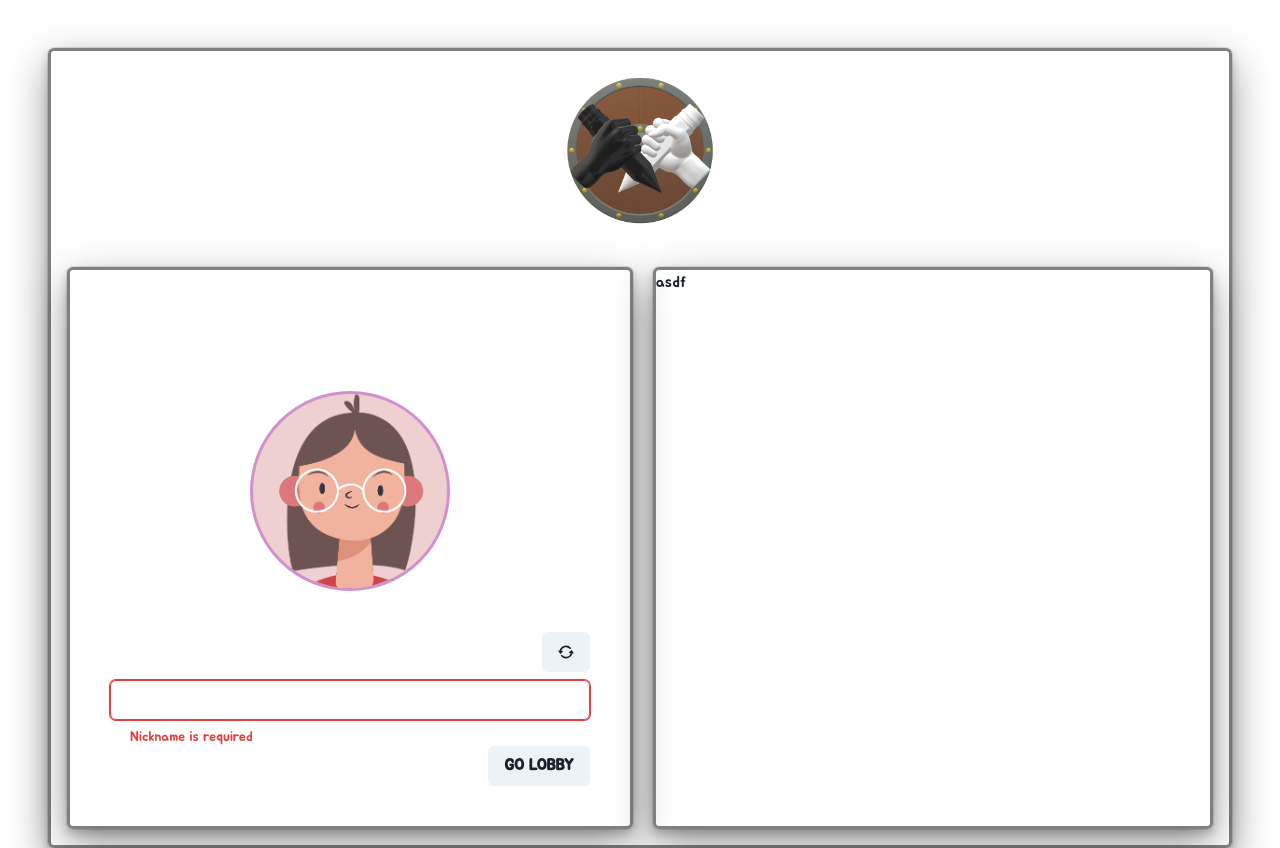
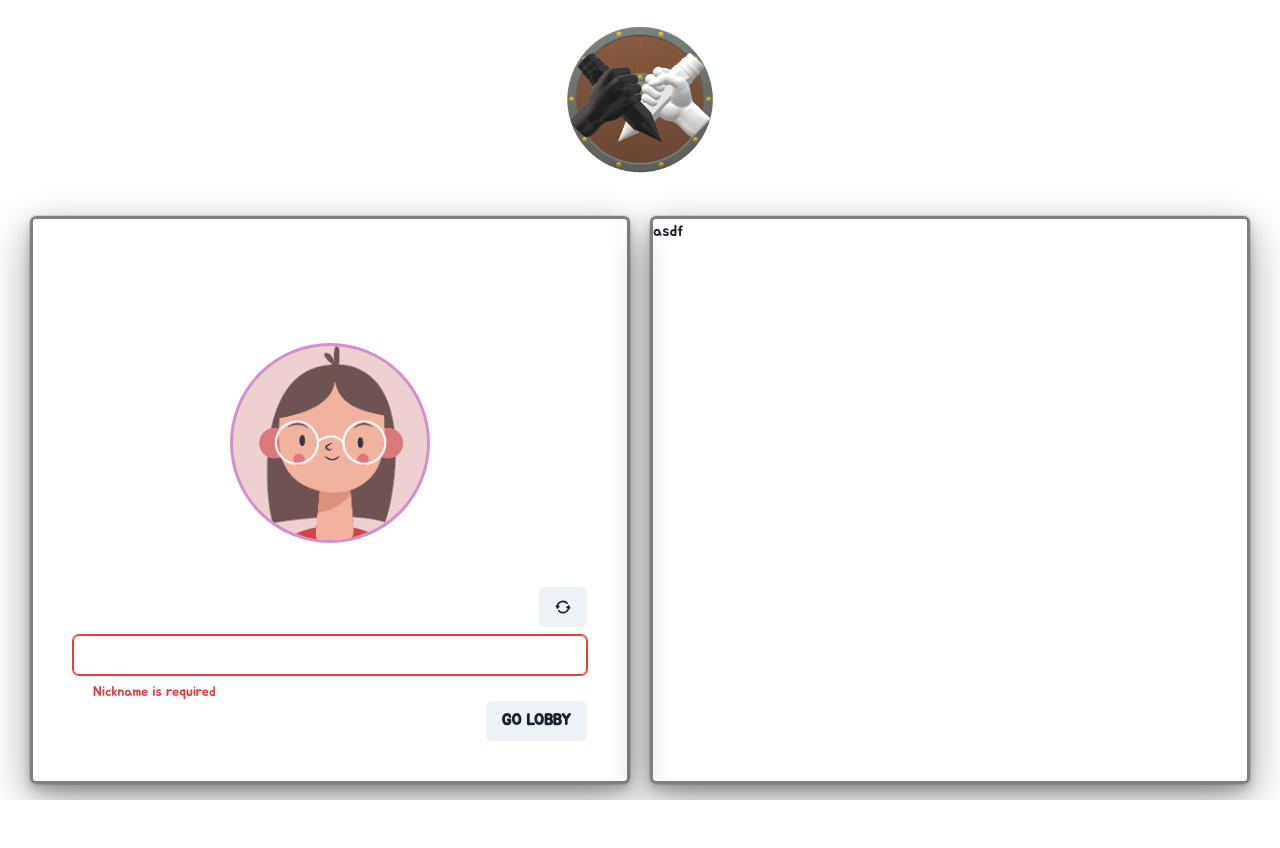
Before and after one commit to coop-game/coop, a Next.js app in the folder apps/coop-front/: page / in a window 1280 px wide. After the commit the page ends 800 px from the top, so only its background shows below. Built offline with nearby package versions, Linux system fonts and the light colour scheme.

Commit message:
refactor: css scroll bar

```diff
--- a/apps/coop-front/src/components/Chatting.tsx
+++ b/apps/coop-front/src/components/Chatting.tsx
@@ -22,6 +22,7 @@ const Chatting = () => {
 
   return (
     <Flex
+      // maxHeight={{ base: 500, md: 900 }}
       css={css`
         width: 100%;
         height: 100%;
@@ -29,8 +30,9 @@ const Chatting = () => {
         justify-content: space-between;
       `}
     >
-      <div
+      <Flex
         css={css`
+          flex-direction: column;
           word-break: break-all;
           overflow-y: scroll;
           height: 100%;
@@ -72,7 +74,7 @@ const Chatting = () => {
           );
         })}
         <div ref={messagesEndRef}></div>
-      </div>
+      </Flex>
       <div
         css={css`
           display: flex;
--- /dev/null
+++ b/apps/coop-front/src/components/SelectGame.tsx
@@ -0,0 +1,5 @@
+const SelectGame = ({ state, setState }) => {
+
+  return <div></div>;
+};
+export default SelectGame;
--- a/apps/coop-front/src/components/Users/index.tsx
+++ b/apps/coop-front/src/components/Users/index.tsx
@@ -19,6 +19,8 @@ const Users = ({ userProfiles }: UsersPropsType) => {
       border="3px solid gray"
       boxShadow="dark-lg"
       rounded="md"
+      css={css`
+      `}
     >
       {userProfiles &&
         userProfiles.map((userProfile, idx) => {
--- a/apps/coop-front/src/components/layout/LogoImage.tsx
+++ b/apps/coop-front/src/components/layout/LogoImage.tsx
@@ -17,10 +17,11 @@ const LogoImage = ({
 }: LogoImagePropsType) => {
   return (
     <Flex
-      p={`${heightPadding}px`}
-      height={`${heightPadding * 2 + height}px`}
-      width={"100%"}
+      p={{ base: "10px", md: `${heightPadding}px` }}
+      height={{ base: height - 50, md: `${heightPadding * 2 + height}px` }}
+      width={{ base: height - 50, md: `${heightPadding * 2 + height}px` }}
       justifyContent={"center"}
+      alignSelf="center"
     >
       <Image src={src} width={width} height={height} alt="로고이미지" />
     </Flex>
--- a/apps/coop-front/src/components/layout/index.tsx
+++ b/apps/coop-front/src/components/layout/index.tsx
@@ -2,14 +2,14 @@ import { Flex } from "@chakra-ui/react";
 
 const Layout = ({ children }: { children: React.ReactNode }) => {
   return (
-    <Flex w={"100%"} h={"100vh"} p={"3em"}>
+    <Flex w={"100%"} h={"100vh"} p={{ base: "0em", md: "0em" }}>
       <Flex
         direction={{ base: "column" }}
         w={"100%"}
         h={"100%"}
         minHeight={"800px"}
-        border="3px solid gray"
-        boxShadow="dark-lg"
+        // border="3px solid gray"
+        // boxShadow="dark-lg"
         rounded="md"
       >
         {children}
--- a/apps/coop-front/styles/globals.css
+++ b/apps/coop-front/styles/globals.css
@@ -4,6 +4,30 @@ body {
   margin: 0;
   font-family: -apple-system, BlinkMacSystemFont, Segoe UI, Roboto, Oxygen,
     Ubuntu, Cantarell, Fira Sans, Droid Sans, Helvetica Neue, sans-serif;
+}
+
+*::-webkit-scrollbar {
+  width: 10px;
+}
+
+*::-webkit-scrollbar-track {
+  background: rgb(179, 177, 177);
+  border-radius: 5px;
+}
+
+*::-webkit-scrollbar-thumb {
+  background: rgb(136, 136, 136);
+  border-radius: 5px;
+}
+
+*::-webkit-scrollbar-thumb:hover {
+  background: rgb(100, 100, 100);
+  border-radius: 5px;
+}
+
+*::-webkit-scrollbar-thumb:active {
+  background: rgb(68, 68, 68);
+  border-radius: 5px;
 }
 
 a {
```
Also changed, not shown: apps/coop-front/src/components/LobbyMain.tsx (+4 -6 lines).
